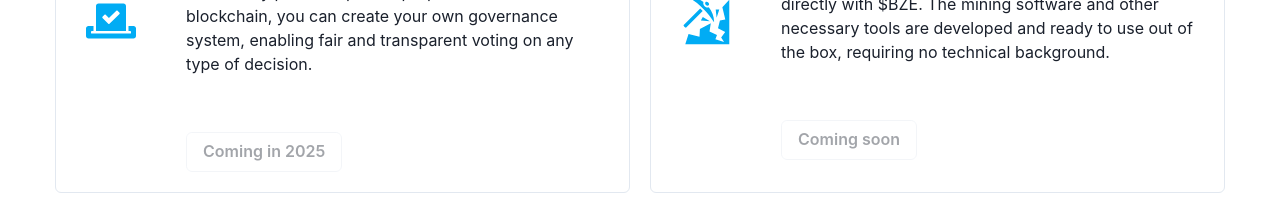
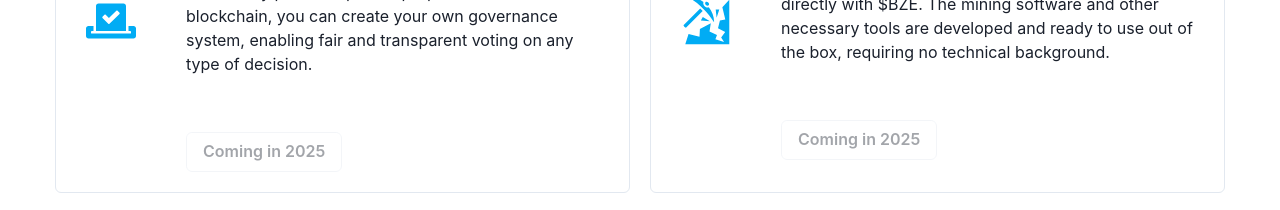
Before and after one commit to bze-alphateam/getbze, a React (Create React App) app: page / in a window 1280 px wide. Shown: the part 3260-3470 px from the top of the page. Built offline with nearby package versions, Linux system fonts and the light colour scheme; no server answers.

Commit message:
fixed minable tokens feature text

```diff
--- a/src/components/sections/features.tsx
+++ b/src/components/sections/features.tsx
@@ -170,7 +170,7 @@ export const Features = () => {
                     icon={<FeatureIcon icon={GiMining}/>}
                     title="Minable Tokens"
                     description="Create your own CPU-minable token and enable users to join the mining process by selling mining power, which can be purchased with a token of your choice or directly with $BZE. The mining software and other necessary tools are developed and ready to use out of the box, requiring no technical background."
-                    footer={<Button variant='outline' isDisabled={true}>Coming soon</Button>}
+                    footer={<Button variant='outline' isDisabled={true}>Coming in 2025</Button>}
                 />
             </Flex>
         </Flex>
```
